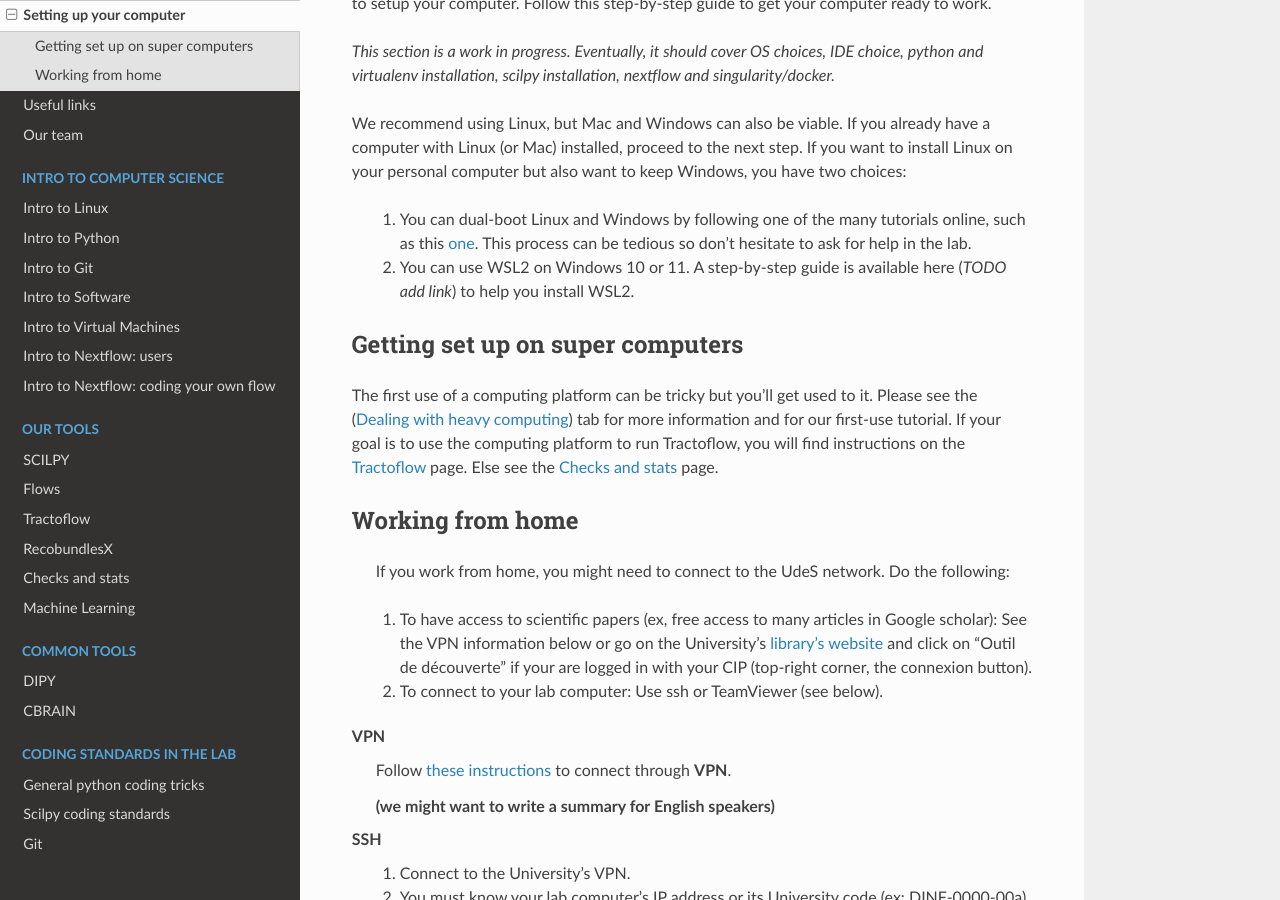
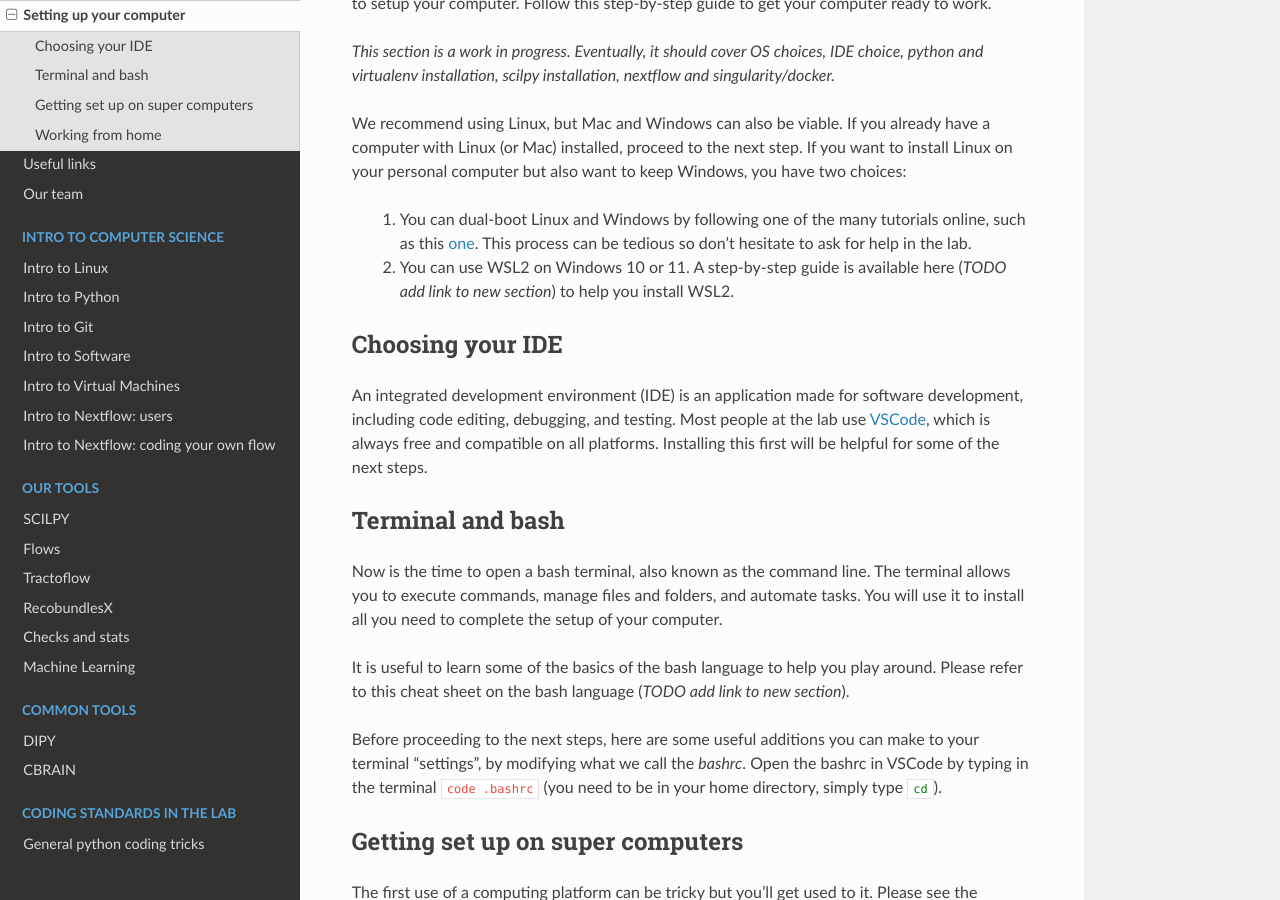
Before and after one commit to scilus/scil-documentation, a Sphinx documentation site: the page built from source/arriving/setup_computer.rst, in a window 1280 px wide and 900 px high, scrolled down 192 px. Built offline with Sphinx 7.4.7 and the Read the Docs theme 2.0.0, drawn with Linux system fonts in a browser that asks for light colours.

Commit message:
IDE and bash

```diff
--- a/source/arriving/setup_computer.rst
+++ b/source/arriving/setup_computer.rst
@@ -1,4 +1,7 @@
 .. _ref_setupcomputer:
+
+.. role:: bash(code)
+   :language: bash
 
 Setting up your computer
 ========================
@@ -11,7 +14,22 @@ We recommend using Linux, but Mac and Windows can also be viable. If you already
 
     1) You can dual-boot Linux and Windows by following one of the many tutorials online, such as this `one <https://www.freecodecamp.org/news/how-to-dual-boot-windows-10-and-ubuntu-linux-dual-booting-tutorial/>`_. This process can be tedious so don't hesitate to ask for help in the lab.
 
-    2) You can use WSL2 on Windows 10 or 11. A step-by-step guide is available here (*TODO add link*) to help you install WSL2.
+    2) You can use WSL2 on Windows 10 or 11. A step-by-step guide is available here (*TODO add link to new section*) to help you install WSL2.
+
+Choosing your IDE
+"""""""""""""""""
+
+An integrated development environment (IDE) is an application made for software development, including code editing, debugging, and testing. Most people at the lab use `VSCode <https://code.visualstudio.com/download>`_, which is always free and compatible on all platforms. Installing this first will be helpful for some of the next steps.
+
+Terminal and bash
+"""""""""""""""""
+
+Now is the time to open a bash terminal, also known as the command line. The terminal allows you to execute commands, manage files and folders, and automate tasks. You will use it to install all you need to complete the setup of your computer.
+
+It is useful to learn some of the basics of the bash language to help you play around. Please refer to this cheat sheet on the bash language (*TODO add link to new section*).
+
+Before proceeding to the next steps, here are some useful additions you can make to your terminal "settings", by modifying what we call the *bashrc*. Open the bashrc in VSCode by typing in the terminal :bash:`code .bashrc` (you need to be in your home directory, simply type :bash:`cd`).
+
 
 Getting set up on super computers
 """""""""""""""""""""""""""""""""
```
